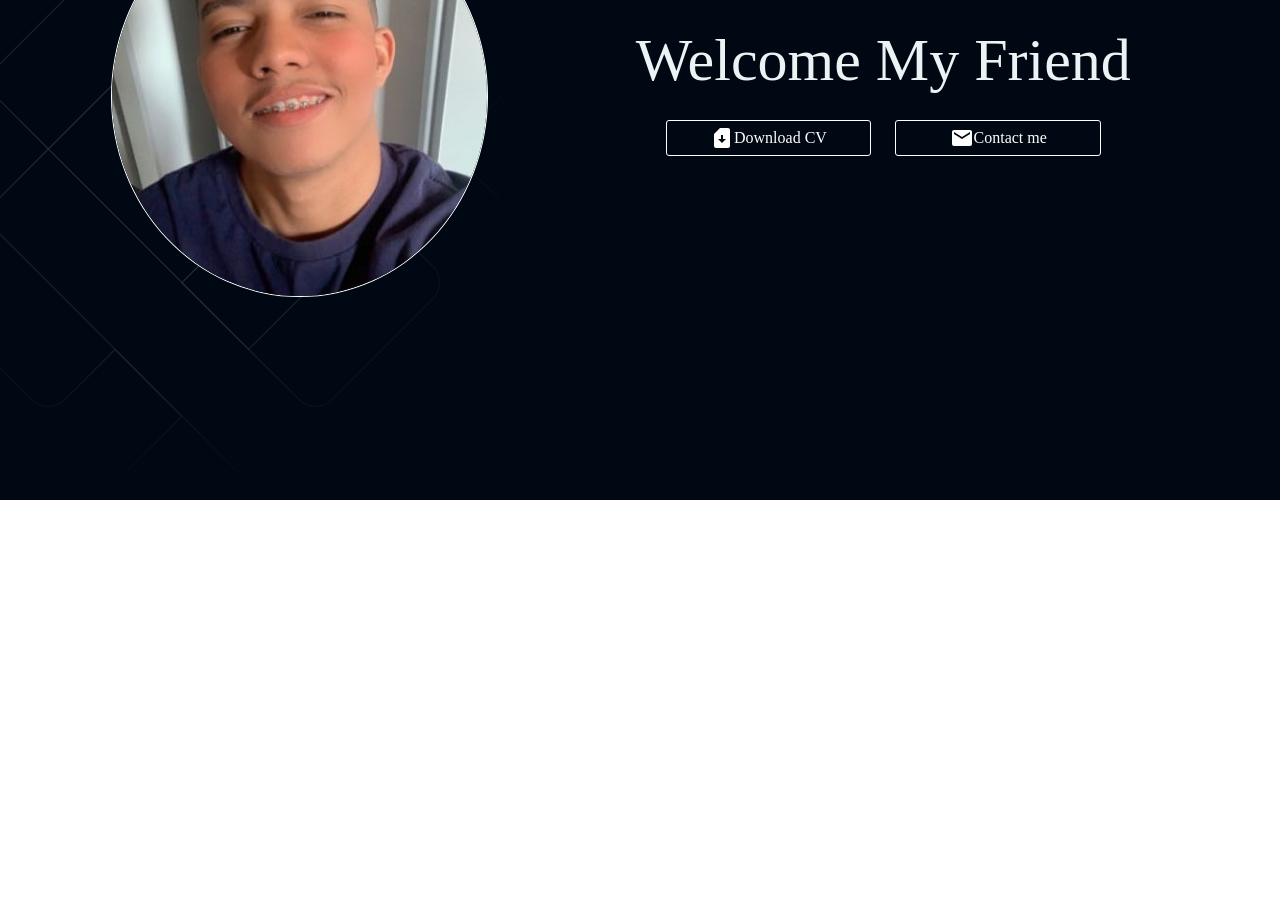
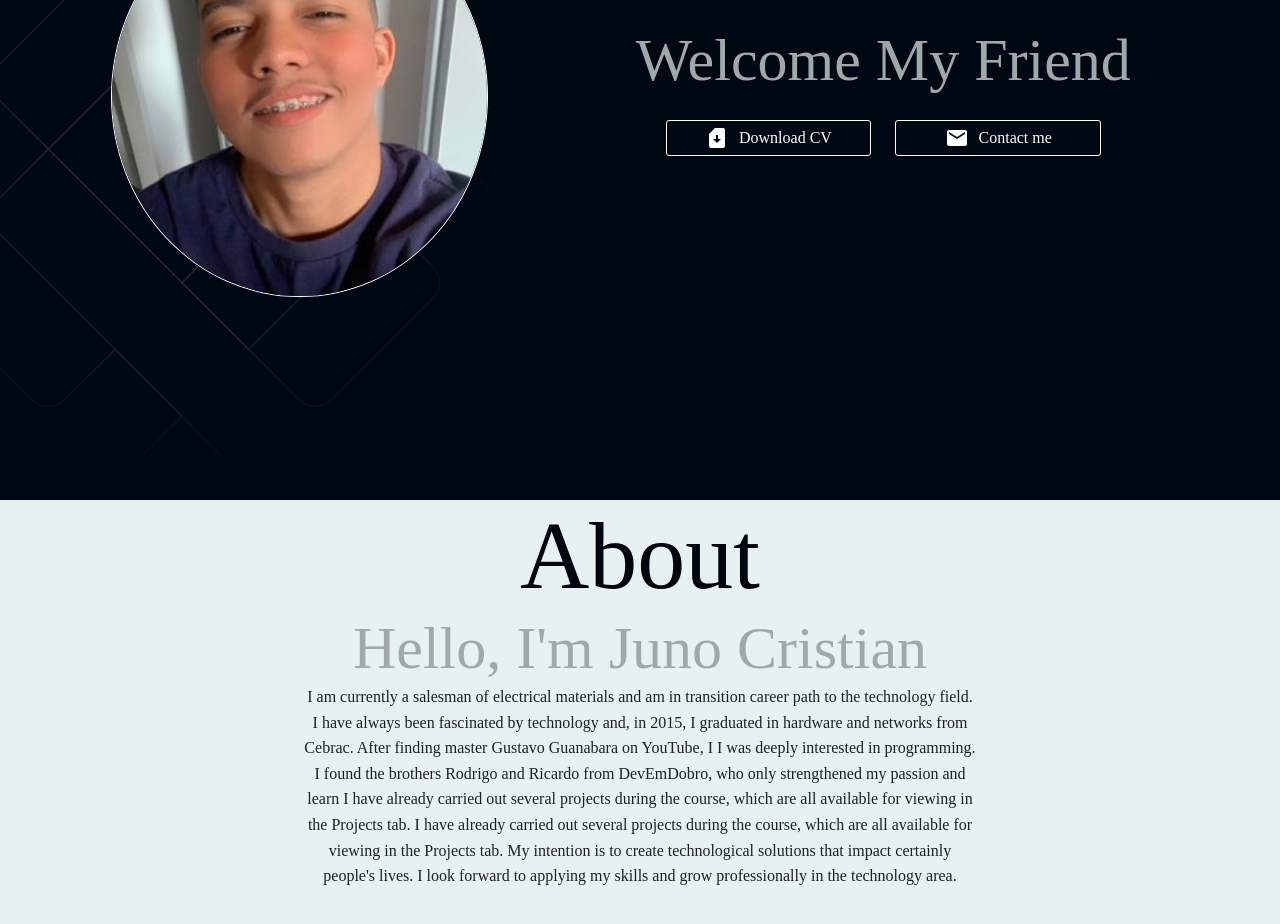
Before and after one commit to SrCooT/my-portifolio, a React (Vite) app: page / in a window 1280 px wide. Shown: the part 300-1224 px from the top of the page. Before the commit the page ends 809 px from the top, so only its background shows below. Built offline with nearby package versions, Linux system fonts and the light colour scheme.

Commit message:
alteration and replacement of about

```diff
--- a/src/components/NavBar/NavBar.tsx
+++ b/src/components/NavBar/NavBar.tsx
@@ -1,4 +1,5 @@
 import { AppBar, MenuItem, styled, Toolbar } from "@mui/material"
+import React from "react";
 
 
 const NavBar = () => {
--- a/src/components/StyleButton/StyledButton.tsx
+++ b/src/components/StyledButton/StyledButton.tsx
@@ -1,4 +1,5 @@
 import { styled } from '@mui/material';
+import React from 'react';
 import { ReactNode } from 'react';
 
 interface StyledButtonProps{
@@ -12,16 +13,16 @@ const StyledButton: React.FC<StyledButtonProps> = ({children,onClick}) => {
         backgroundColor:"transparent",
         border:`1px solid ${theme.palette.primary.contrastText}`,
         borderRadius: "3px",
-        padding: "5px 15px",
+        padding: "5px 10px",
         width:"100%",
         color: theme.palette.primary.contrastText,
         display:"inline-flex",
         justifyContent:"center",
-        gap:"10pxp",
+        gap:"10px",
+        cursor:"pointer",
         '&:hover': {
             backgroundColor: theme.palette.secondary.contrastText
         }
-
     }));
     return (
       <>
--- a/src/pages/Home/home.tsx
+++ b/src/pages/Home/home.tsx
@@ -1,16 +1,17 @@
-import NavBar from "../../components/NavBar/NavBar"
-import Hero from "./sections/Hero/hero"
+import React from "react";
+import Hero from "./sections/Hero/hero";
+import NavBar from "./../../components/NavBar/NavBar";
+import About from "./sections/About/about";
+
 
 const Home = () => {
+  return (
+    <>
+      <NavBar />
+      <Hero/>
+      <About/>
+    </>
+  );
+};
 
-
-    return (
-      <>
-        <NavBar/>
-          <Hero />
-
-      </>
-    )
-  }
-
-  export default Home
+export default Home;
--- /dev/null
+++ b/src/pages/Home/sections/About/about.tsx
@@ -0,0 +1,61 @@
+import { Container, Grid, styled, Typography } from "@mui/material";
+import React from "react";
+
+const About = () => {
+    const StyledAbout = styled("div")(({ theme }) => ({
+        backgroundColor: theme.palette.secondary.main,
+        display: "flex",
+        alignItems: "center",
+        [theme.breakpoints.up("xs")]: {
+          paddingTop: "100px",
+          paddingBottom:"50px"
+        },
+        [theme.breakpoints.up("md")]: {
+          paddingTop: "0",
+        },
+      }));
+
+
+    return (
+        <>
+        <StyledAbout>
+        <Container maxWidth="lg">
+        <Grid container display="flex" justifyContent="center" >
+            <Grid item xs={12} md={7}>
+            <Typography color="primary.dark" variant="h1" textAlign="center">
+                About
+            </Typography>
+            <Typography color="secondary.dark" variant="h2" textAlign="center">
+                Hello, I'm Juno Cristian
+            </Typography>
+            <Typography
+                color="secondary.contrastText"
+                variant="body1"
+                textAlign="center"
+                lineHeight={1.6}
+            >
+                I am currently a salesman of electrical materials and am in transition
+                career path to the technology field. I have always been fascinated by
+                technology and, in 2015, I graduated in hardware and networks from Cebrac.
+                After finding master Gustavo Guanabara on YouTube, I
+                I was deeply interested in programming. I found the brothers
+                Rodrigo and Ricardo from DevEmDobro, who only strengthened my passion and
+                learn
+                I have already carried out several projects during the course, which are all
+                available for viewing in the Projects tab.
+                I have already carried out several projects during the course, which are all
+                available for viewing in the Projects tab.
+                My intention is to create technological solutions that impact
+                certainly people's lives. I look forward to applying my
+                skills and grow professionally in the technology area.
+            </Typography>
+            </Grid>
+
+            </Grid>
+            </Container>
+        </StyledAbout>
+        </>
+    );
+};
+
+export default About;
--- a/src/pages/Home/sections/Hero/hero.tsx
+++ b/src/pages/Home/sections/Hero/hero.tsx
@@ -1,34 +1,35 @@
-import { Box, styled } from "@mui/material";
-import Avatar from "../../../../assets/img/avatar.png.jpg";
+import { Box, Fab, keyframes, styled } from "@mui/material";
 import Grid from "@mui/material/Grid";
 import { Container } from "@mui/material";
 import { Typography } from "@mui/material";
 import SimCardDownloadIcon from "@mui/icons-material/SimCardDownload";
 import EmailIcon from "@mui/icons-material/Email";
-import StyledButton from "../../../../components/StyleButton/StyledButton";
-import { AnimatedBackground } from "../../../../components/AnimatedBackground/animatedBackground";
+import { AnimatedBackground } from "./../../../../components/AnimatedBackground/animatedBackground";
+import React from "react";
+import StyledButton from "./../../../../components/StyledButton/StyledButton";
+import avatar from "../../../../assets/img/avatar.jpg";
 
 
 
-const Hero = () => {
-  const StyledHero = styled("div")(({theme}) => ({
+function Hero() {
+  const StyledHero = styled("div")(({ theme }) => ({
     backgroundColor: theme.palette.primary.main,
     height: "100vh",
-    display:"flex",
-    alignItems:"center",
-    [theme.breakpoints.up("xs")]:{
-
-      paddingTop:"100px",
+    display: "flex",
+    alignItems: "center",
+    [theme.breakpoints.up("xs")]: {
+      paddingTop: "100px",
     },
-    [theme.breakpoints.up("md")]:{
-      paddingTop:"0",
-    }
+    [theme.breakpoints.up("md")]: {
+      paddingTop: "0",
+    },
   }));
-  const StyledImg = styled("img")(({theme}) => ({
+  const StyledImg = styled("img")(({ theme }) => ({
     width: "80%",
     borderRadius: "50%",
-    border:`1px solid ${theme.palette.primary.contrastText}`
+    border: `1px solid ${theme.palette.primary.contrastText}`,
   }));
+
 
   return (
     <>
@@ -37,37 +38,63 @@ const Hero = () => {
           <Grid container spacing={2}>
             <Grid item xs={12} md={5}>
               <Box position="relative">
-                  <Box position="absolute" width={"150%"} top={-100} right={0}  >
-                    <AnimatedBackground />
-                  </Box>
+                <Box position="absolute" width={"150%"} top={-100} right={0}>
+                  <AnimatedBackground />
+                </Box>
               </Box>
               <Box position="relative" textAlign={"center"}>
-              <StyledImg src={Avatar} />
+                <StyledImg src={avatar} />
               </Box>
-
             </Grid>
             <Grid item xs={12} md={7}>
-              <Typography color="primary.light" variant="h1" textAlign="center"pb={2}>
+              <Typography
+                color="secondary.light"
+                variant="h1"
+                textAlign="center"
+                pb={2}
+              >
                 Juno Cristian
               </Typography>
-              <Typography color="secondary.light" variant="h2" textAlign="center" >
-                Welcome My Friend
+
+                <Typography
+                variant="h2"
+                textAlign="center"
+                color="secondary.dark">
+                  Welcome My Friend
+
+
               </Typography>
 
-              <Grid container display="flex" justifyContent="center" spacing={3}pt={3}>
-                <Grid item xs={12} md={4} display="flex" justifyContent="center"  >
-                  <StyledButton onClick={()=> console.log("download")}>
+              <Grid
+                container
+                display="flex"
+                justifyContent="center"
+                spacing={3}
+                pt={3}
+              >
+                <Grid
+                  item
+                  xs={12}
+                  md={4}
+                  display="flex"
+                  justifyContent="center"
+                >
+                  <StyledButton onClick={() => console.log("download")}>
                     <SimCardDownloadIcon />
                     <Typography>Download CV</Typography>
                   </StyledButton>
                 </Grid>
 
-                <Grid item xs={12} md={4} display="flex" justifyContent="center">
-                  <StyledButton onClick={onclick}>
+                <Grid
+                  item
+                  xs={12}
+                  md={4}
+                  display="flex"
+                  justifyContent="center"
+                >
+                  <StyledButton onClick={() => console.log("download")}>
                     <EmailIcon />
-                    <Typography>
-                      Contact me
-                    </Typography>
+                    <Typography>Contact me</Typography>
                   </StyledButton>
                 </Grid>
               </Grid>
@@ -77,6 +104,6 @@ const Hero = () => {
       </StyledHero>
     </>
   );
-};
+}
 
 export default Hero;
```
Also changed, not shown: src/assets/img/avatar.jpg (renamed from src/assets/img/avatar.png.jpg).
